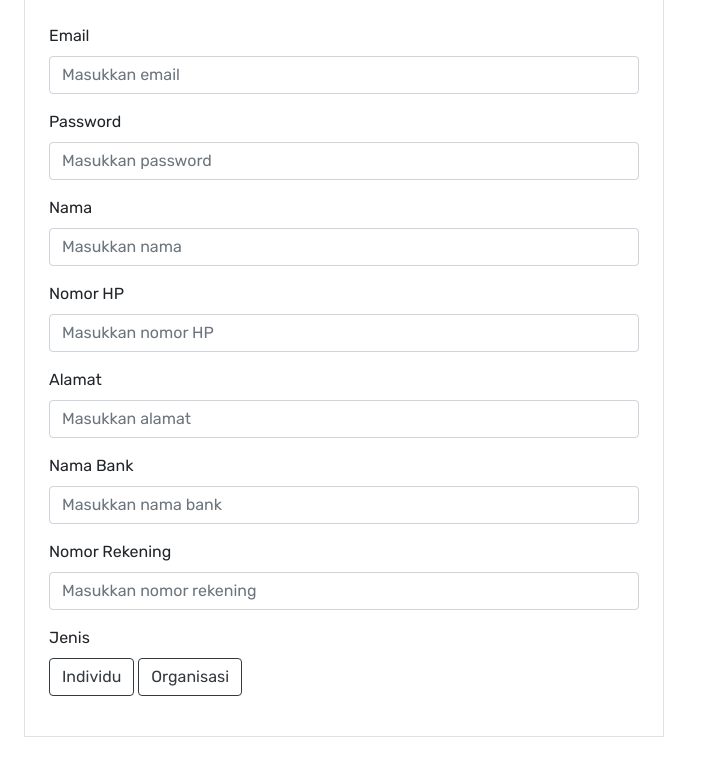
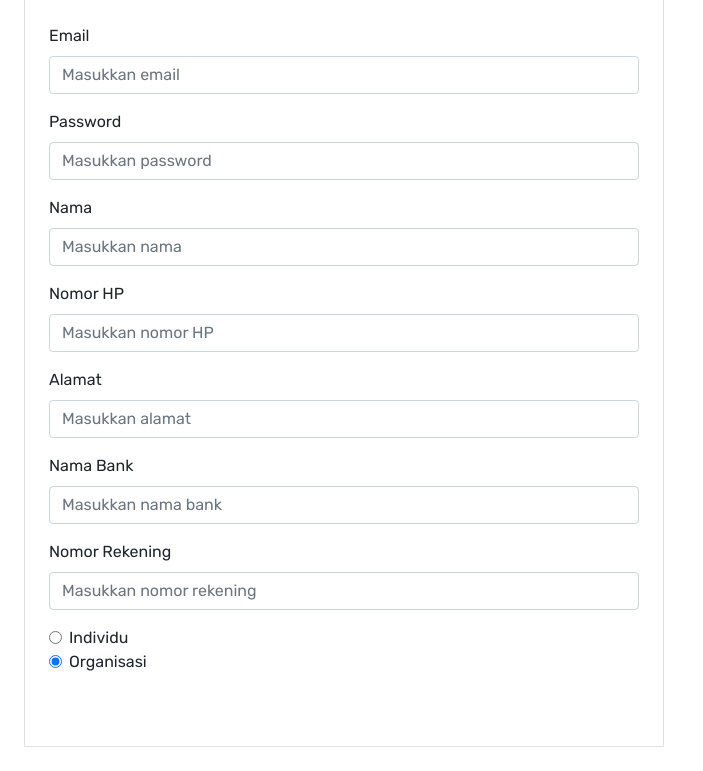
Before and after one commit to a11-sidona/tk, a Django app: page /register-user in a window 1280 px wide. Shown: the part 153-924 px from the top of the page, without its empty margins (0-703 px from the left). Run offline with Django 3.2, Linux system fonts and the light colour scheme; some libraries are stand-ins or nearby versions.

Commit message:
register template fix

```diff
--- a/main/templates/login/register_user.html
+++ b/main/templates/login/register_user.html
@@ -33,12 +33,107 @@
     <label>Nomor Rekening</label>
     <input type="number" class="form-control" placeholder="Masukkan nomor rekening" required>
   </div>
-  <div class="form-group">
-    <label>Jenis</label> <br>
-    <a class="btn btn-outline-dark" href="../register-user-individu" role="button">Individu</a>
-    <a class="btn btn-outline-dark" href="../register-user-organisasi" role="button">Organisasi</a>
+  <div class="form-check">
+    <input class="form-check-input" type="radio" name="flexRadioDefault" id="flexRadioDefault1">
+    <label class="form-check-label" for="flexRadioDefault1">
+      Individu
+    </label>
   </div>
+  <div class="form-check">
+    <input class="form-check-input" type="radio" name="flexRadioDefault" id="flexRadioDefault2" checked>
+    <label class="form-check-label" for="flexRadioDefault2">
+      Organisasi
+    </label>
+  </div>
+  <br>
+
+
+  {% comment %} individu {% endcomment %}
+  <div style="display: none;" id="individus">
+    <h4>Individu</h4>
+    <div class="form-group">
+      <label>NIK</label>
+      <input type="number" class="form-control" placeholder="Masukkan NIK" required>
+    </div>
+    <div class="form-group">
+      <label>Tanggal Lahir</label>
+      <input type="date" class="form-control" required>
+    </div>
+    <div class="form-group">
+      <label>Jenis Kelamin</label>
+      <input type="text" class="form-control" required>
+    </div>
+    {% comment %} <div class="form-group">
+      <label>Foto KTP</label>
+      <input type="file" class="form-control" id="customFile" />
+    </div> {% endcomment %}
+    <a class="btn btn-primary" href="../pencairan/profile" role="button">Register</a>
+  </div>
+
+
+
+{% comment %} Organisasi {% endcomment %}
+<br>
+  <div style="display: none;" id="organisasis">
+
+    <h4>Organisasi</h4>
+    <div class="form-group">
+      <label>Nama Organisasi</label>
+      <input type="text" class="form-control" placeholder="Masukkan Nama Organisasi" required>
+    </div>
+    <div class="form-group">
+      <label>Nomor Akta Pendirian</label>
+      <input type="number" class="form-control" placeholder="Masukkan Nomor Akta Pendirian" required>
+    </div>
+    <div class="form-group">
+      <label>Nomor Telepon Organisasi</label>
+      <input type="number" class="form-control" placeholder="Masukkan Nomor Telepon Organisasi" required>
+    </div>
+    <div class="form-group">
+      <label>Tahun Berdiri</label>
+      <input type="number" class="form-control" placeholder="Masukkan Tahun Berdiri" required>
+    </div>
+    <div class="form-group">
+      <label>Foto Akta Pendirian</label>
+      <input type="file" class="form-control" id="customFile" />
+    </div>
+
+    <a class="btn btn-primary" href="#" role="button">Register</a>
+
+  </div>
+</div>
+
+
+
+
+
 
 </form>
 
+
+<script>
+  let individu = document.getElementById('flexRadioDefault1')
+  let organisasi = document.getElementById('flexRadioDefault2')
+  let penggunaIndi = document.getElementById('individus')
+  let penggunaOrg = document.getElementById('organisasis')
+
+
+
+  individu.onclick = function() {
+    penggunaIndi.style.display = "inline"
+    penggunaOrg.style.display = "none"
+
+}
+
+organisasi.onclick = function() {
+  penggunaIndi.style.display = "none"
+  penggunaOrg.style.display = "inline"
+}
+
+
+</script>
+
+
+
+
 {% endblock content %}
--- a/main/views.py
+++ b/main/views.py
@@ -32,6 +32,10 @@ def register_admin(request):
     return render(request, "login/register_admin.html")
 
 def register_user(request):
+
+
+
+
     return render(request, "login/register_user.html")
 
 def register_user_individu(request):
```
